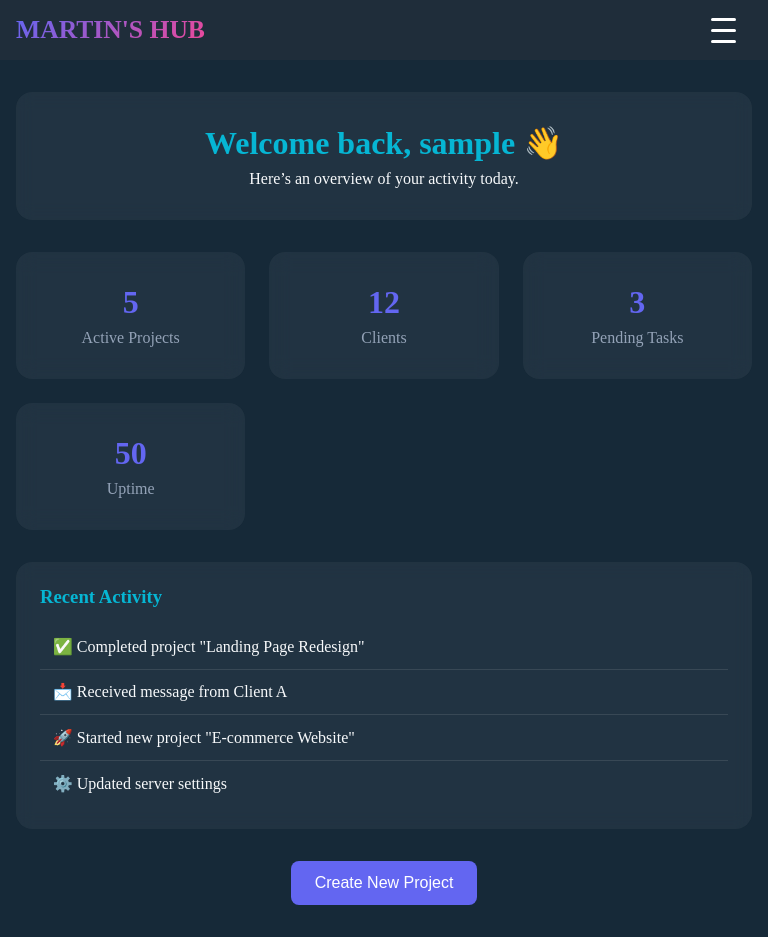
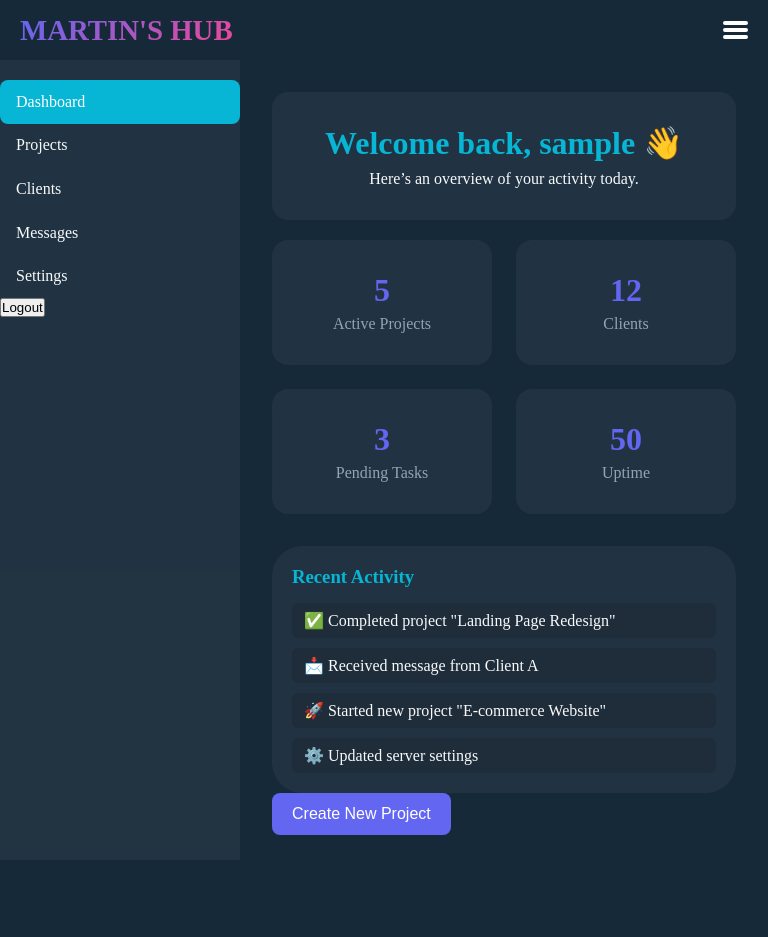
Before and after one commit to JayMartins30/Martins-Hub, a plain HTML site: page dashboard.html in a window 768 px wide. After the commit the page ends 867 px from the top, so only its background shows below. Drawn offline with Linux system fonts and the light colour scheme; sample sign-in values are in the browser's storage.

Commit message:
Update dash.css

```diff
--- a/dash.css
+++ b/dash.css
@@ -23,20 +23,21 @@ body {
  }
 
  .topbar {
-  width: 100%;
-  height: 60px;
-  display: flex;
-  justify-content: space-between;
-  align-items: center;
-  padding: 0 1rem;
-  background: var(--dark-light);
-  position: sticky;
-  top: 0;
-  z-index: 1200; /* stays above everything */
+     position:fixed;
+     top:0;
+     left:0;
+     right:0;
+     height:60px;
+     background:var(--dark);
+     display:flex;
+     align-items:center;
+     justify-content:space-between;
+     padding:0 20px;
+     z-index:1000;
 }
 
-.topbar .logo {
-  font-size: 1.6rem;
+ .logo {
+  font-size: 1.8rem;
   font-weight: bold;
   background: linear-gradient(135deg, var(--primary), var(--secondary));
   -webkit-background-clip: text;
@@ -44,8 +45,8 @@ body {
   background-clip: text;
 }
 
-.sidebar .logo {
-    display: none;
+.sidebar .show {
+    left:0;
 }
 
 
@@ -53,44 +54,33 @@ body {
 
     /* Sidebar */
  .sidebar {
-      width: auto;
-      background: rgba(22, 41, 56, 0.95);
-      backdrop-filter: blur(10px);
-      padding: 2rem 1rem;
-      display: flex;
-      flex-direction: column;
-      gap: 2rem;
-      position: fixed;
-      top: 0;
-      left: 0;
-      height: 100%;
+      position:fixed;
+     top:60px;
+     left:-260px;
+     width:240px;
+     height:100%;
+     background:rgba(255,255,255,0.05);
+     padding:20px 0;
+     transition: 0.3s ease;
+     z-index:999;
  }
-/*
-.logo {
-      font-size: 1.8rem;
-      font-weight: bold;
-      background: linear-gradient(135deg, var(--primary), var(--secondary));
-      -webkit-background-clip: text;
-      -webkit-text-fill-color: transparent;
-      background-clip: center;
-      margin-left: 1rem;
-      margin-top: 2rem;
- } */
 
 
 
 .burger{
-  display: none;
+  display: flex;
   flex-direction: column;
   cursor: pointer;
+  justify-content:space-between;
+  height: 18px;
+  width:25px;
 
 }
 
 .burger span{
-  width: 25px;
+  display:block;
   height: 4px;
   background: white;
-  margin: 4px;
   border-radius: 2px;
 }
 
@@ -116,9 +106,21 @@ body {
     .main {
       flex: 1;
       padding: 2rem;
-      margin-left: 250px;
-      overflow-y: auto;
+      margin-left: 0;
+      margin-top:60px;
       transition: margin-left 0.3s ease;
+    }
+
+    @media (min-width: 768px) {
+        .sidebar {
+            left: 0;
+        }
+        .overlay{
+            display:none;
+        }
+        .main{
+            margin-left:240px;
+        }
     }
 
     .welcome-banner {
@@ -126,7 +128,8 @@ body {
       backdrop-filter: blur(8px);
       padding: 2rem;
       border-radius: 1rem;
-      margin-bottom: 2rem;
+      margin-bottom: 20px;
+      border-left:5px soild var(--primary);
       text-align: center;
     }
 
@@ -150,13 +153,13 @@ body {
       padding: 2rem;
       border-radius: 1rem;
       text-align: center;
-      transition: transform 0.3s;
+      transition: transform 0.3s ease;
     }
 
     .stat-card h3 {
       font-size: 2rem;
       color: var(--primary);
-      margin-bottom: 0.5rem;
+      margin-bottom: 6px;
     }
 
     .stat-card p {
@@ -172,143 +175,42 @@ body {
     .activity {
       background: rgba(255,255,255,0.05);
       backdrop-filter: blur(8px);
-      padding: 1.5rem;
-      border-radius: 1rem;
+      border-radius:10px;
+      box-shadow:0 2px 5px rbga(0,0,0,0,08);
+      padding: 20px;
+      border-radius: 30px;
     }
 
     .activity h3 {
-      margin-bottom: 1rem;
+      margin-bottom: 15px;
       color: var(--accent);
     }
 
     .activity ul {
       list-style: none;
+        display:flex;
+        flex-direction: column;
+        gap:10px;
     }
 
     .activity li {
-      padding: 0.8rem;
-      border-bottom: 1px solid rgba(255,255,255,0.1);
-    }
-
-    .activity li:last-child {
-      border-bottom: none;
+      padding: 8px 12px;
+      background:var(--dark-light);
+        border-radius:6px;
     }
 
 
-    .cta {
-      margin-top: 2rem;
-      text-align: center;
-    }
-
     .cta button {
-      padding: 0.8rem 1.5rem;
+      padding: 12px 20px;
       background: var(--primary);
       color: #fff;
       border: none;
       border-radius: 8px;
       cursor: pointer;
       font-size: 1rem;
-      transition: 0.3s;
+      transition: background 0.3s;
     }
 
     .cta button:hover {
       background: var(--secondary);
     }
-
-    #logoutBtn {
-  background: #ec4899;
-  color: #fff;
-  border: none;
-  border-radius: 6px;
-  padding: 10px 20px;
-  font-size: 16px;
-  font-weight: 500;
-  cursor: pointer;
-  transition: all 0.3s ease;
-  margin-top: 20px;
-}
-
-#logoutBtn:hover {
-  background: #41031e;
-  transform: translateY(-2px);
-  box-shadow: 0 4px 10px rgba(236, 72, 153, 0.4);
-}
-
-#logoutBtn:active {
-  transform: translateY(0);
-  box-shadow: none;
-}
-
-
-
-
-
-
-@media (max-width: 768px) {
-  body {
-    flex-direction: column;
-  }
-
-
-  .sidebar {
-    position: fixed;
-    top: 0;
-    left: -100%;
-    width: 220px;
-    height: 100%;
-    background: #8a8f92;
-    padding: 2rem 1rem;
-    transition: left 0.3s ease;
-    z-index: 1000;
-    margin-top: 2.5rem;
-  }
-
-  .sidebar.show {
-    left: 0;
-  }
-
-  .menu {
-    flex-direction: column;
-    gap: 2rem;
-  }
-
-
-  .burger {
-    display: flex;
-    flex-direction: column;
-    cursor: pointer;
-    margin-right: 1rem;
-    z-index: 1100;
-
-  }
-
-  .burger span {
-    width: 25px;
-    height: 3px;
-    background: white;
-    margin: 4px 0;
-    border-radius: 2px;
-  }
-
-
-  .main {
-    padding: 2rem 1rem;
-    margin-left: 0;
-  }
-
-  .overlay {
-    position: fixed;
-    top: 0;
-    left: 0;
-    width: 100%;
-    height: 100%;
-    background: rgba(0,0,0,0.5);
-    display: none;
-    z-index: 900;
-  }
-
-  .overlay.show {
-    display: block;
-  }
-
-}
```
